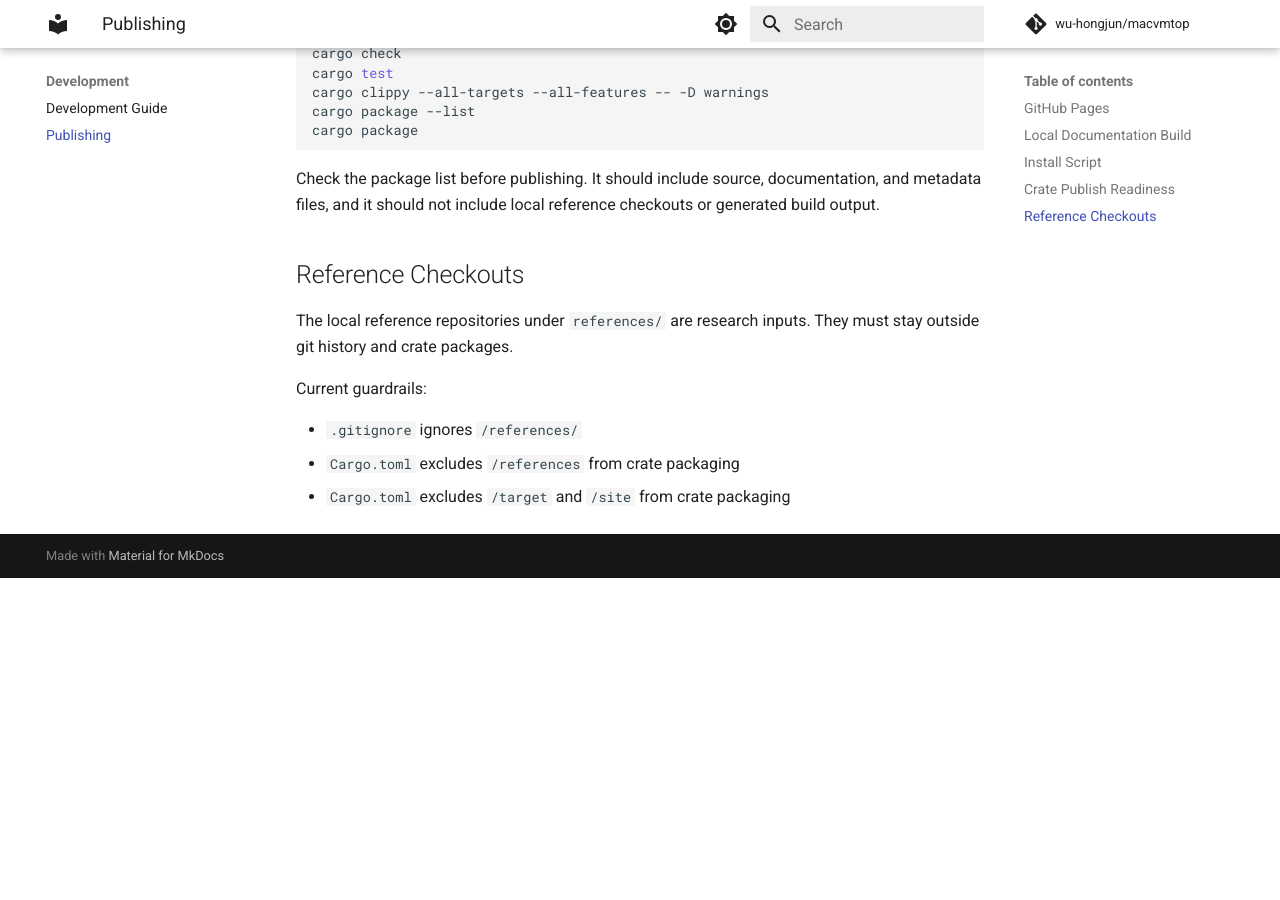
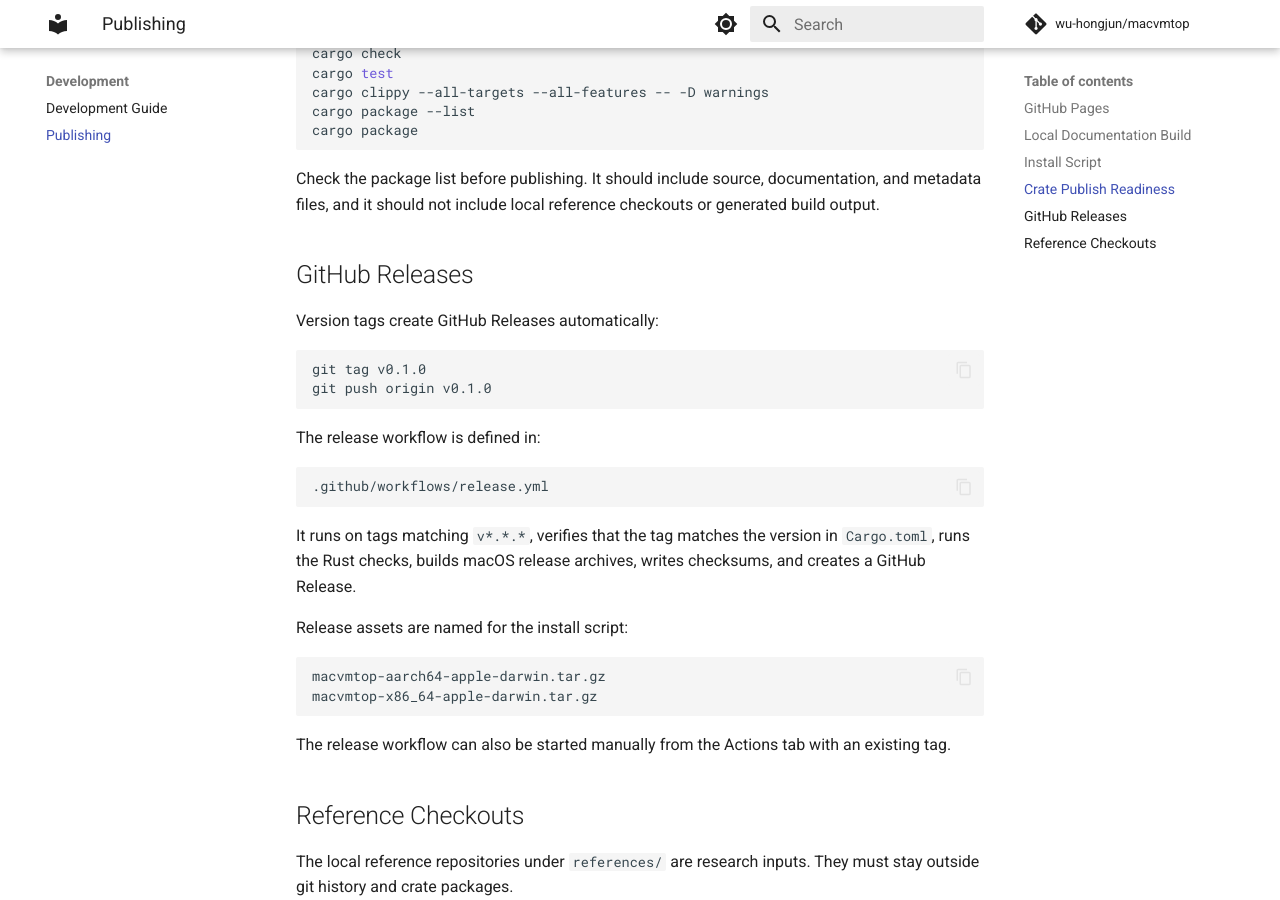
Before and after one commit to wu-hongjun/macvmtop, an MkDocs documentation site: the page built from docs/publishing.md, in a window 1280 px wide and 900 px high, scrolled down 1425 px. Built offline with MkDocs 1.6.1 and Material for MkDocs 9.7.7, drawn with Linux system fonts in a browser that asks for light colours; comment, search, counter and statistics services are not loaded; before the commit the page ends 2003 px from its top, so only the background shows below that.

Commit message:
Add tag-based release workflow

````diff
--- a/docs/publishing.md
+++ b/docs/publishing.md
@@ -71,6 +71,35 @@ Check the package list before publishing. It should include source,
 documentation, and metadata files, and it should not include local reference
 checkouts or generated build output.
 
+## GitHub Releases
+
+Version tags create GitHub Releases automatically:
+
+```sh
+git tag v0.1.0
+git push origin v0.1.0
+```
+
+The release workflow is defined in:
+
+```text
+.github/workflows/release.yml
+```
+
+It runs on tags matching `v*.*.*`, verifies that the tag matches the version in
+`Cargo.toml`, runs the Rust checks, builds macOS release archives, writes
+checksums, and creates a GitHub Release.
+
+Release assets are named for the install script:
+
+```text
+macvmtop-aarch64-apple-darwin.tar.gz
+macvmtop-x86_64-apple-darwin.tar.gz
+```
+
+The release workflow can also be started manually from the Actions tab with an
+existing tag.
+
 ## Reference Checkouts
 
 The local reference repositories under `references/` are research inputs. They
````
Also changed, not shown: README.md (+7 -0 lines), 3 other files.
